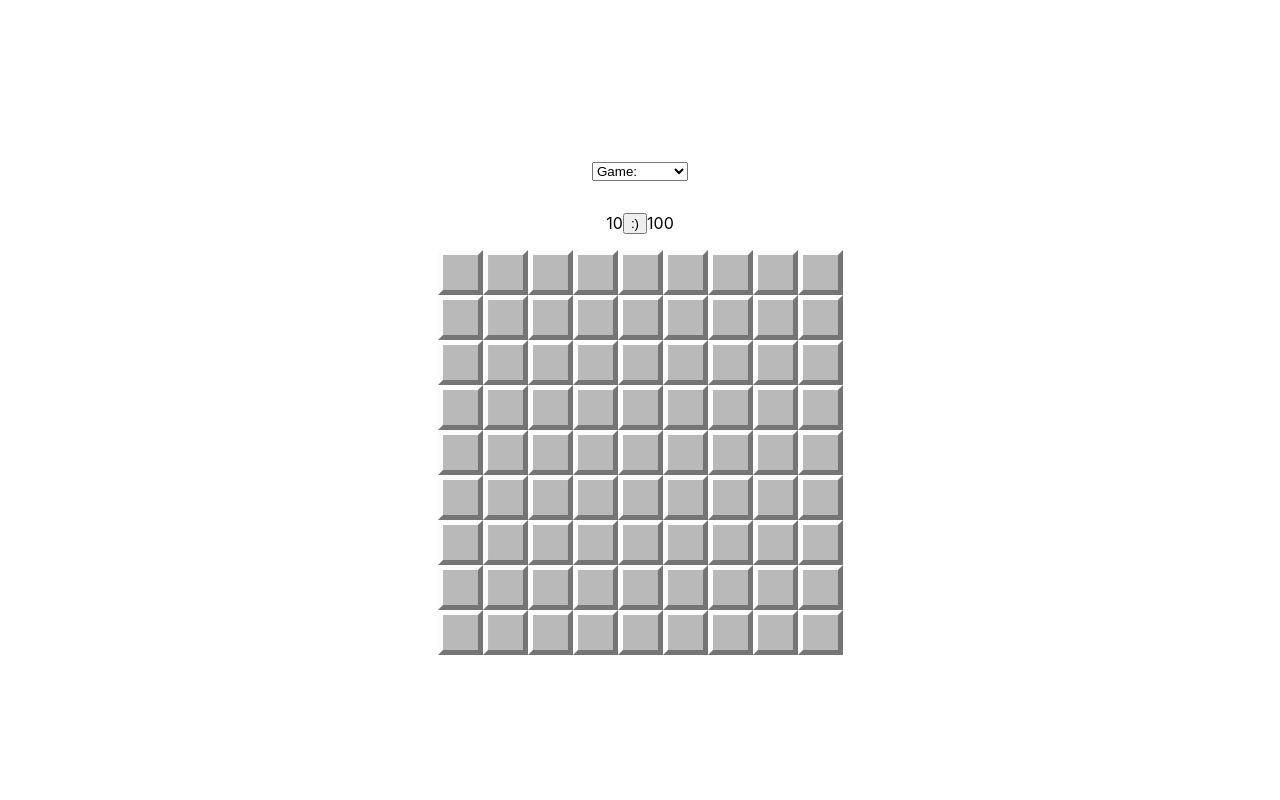
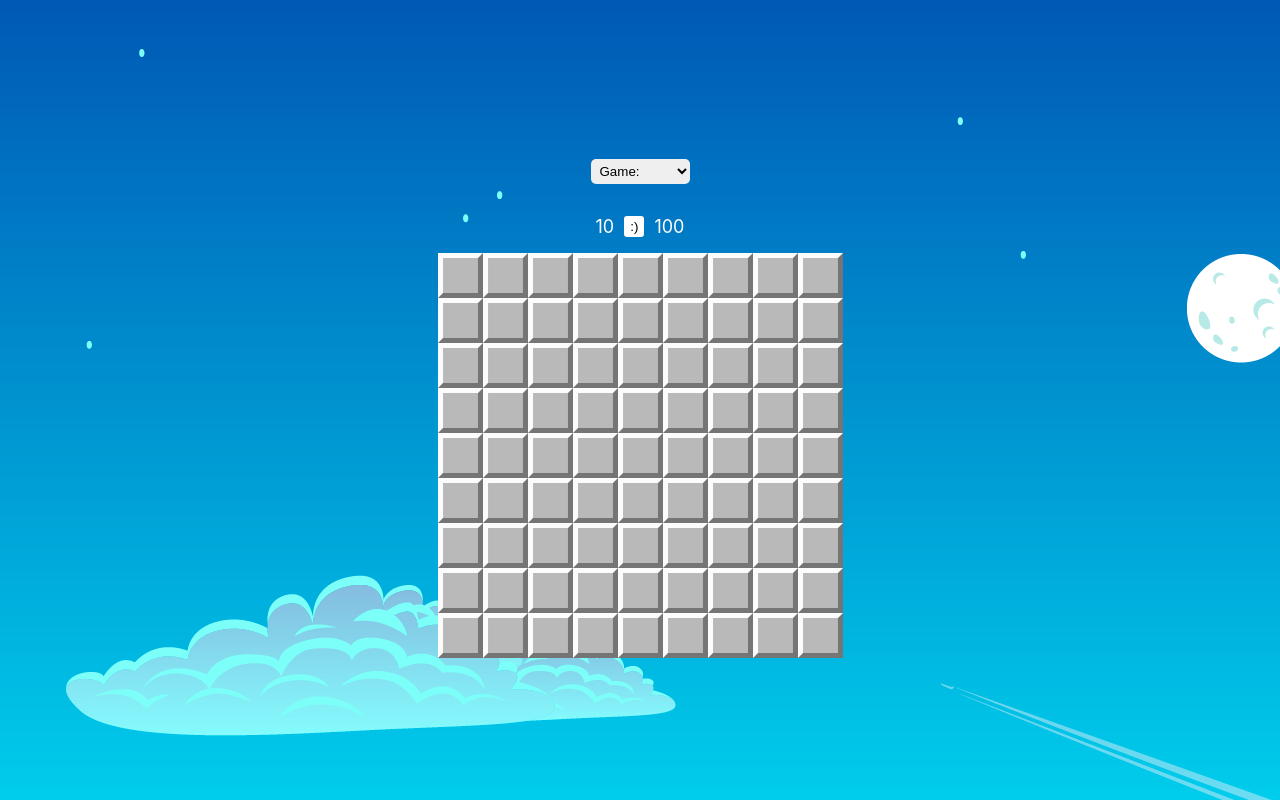
Before and after one commit to piyukore06/minesweeper, a React (Create React App) app: page / in a window 1280 px wide. Built offline with nearby package versions, Linux system fonts and the light colour scheme.

Commit message:
Added background image

```diff
--- a/src/App.css
+++ b/src/App.css
@@ -44,3 +44,23 @@
   display: block;
   padding-top: 5px;
 }
+
+.game-type-display {
+  padding-left: 10px;
+  padding-right: 10px;
+  font-size: 18px;
+  color: white;
+}
+
+select {
+  height: 25px;
+  border-radius: 5px;
+  border: 0;
+  padding-left: 5px;
+}
+
+.restart-game {
+  border: 0;
+  background: white;
+  border-radius: 3px;
+}
--- a/src/App.tsx
+++ b/src/App.tsx
@@ -12,7 +12,7 @@ function App() {
   const [gameType, setGameType] = useState(Games[0]);
   const [gameState, setGameState] = useState(':)');
   return (
-    <div className="body">
+    <div style={{ backgroundImage: `url(/images/bluemoon.png)` }} className="body">
       <div className="flex-container">
         <Menu onGameChange={setGameType} />
         <Header gameState={gameState} gameType={gameType} onGameChange={setGameType} />
--- a/src/Components/Header.tsx
+++ b/src/Components/Header.tsx
@@ -2,7 +2,7 @@ import React from 'react';
 import { GameType } from '../interfaces';
 
 const Display = (props: { value: number }) => {
-    return <div>{props.value}</div>
+    return <div className="game-type-display">{props.value}</div>
 }
 const Header = ({ gameType, gameState, onGameChange }: { gameType: GameType, gameState: string, onGameChange: React.Dispatch<React.SetStateAction<GameType>> }) => {
     const newGame = () => {
@@ -10,7 +10,7 @@ const Header = ({ gameType, gameState, onGameChange }: { gameType: GameType, gam
     }
     return <div className="header">
         <Display value={gameType.numberOfMines} />
-        <button onClick={newGame} >{gameState}</button>
+        <button className="restart-game" onClick={newGame} >{gameState}</button>
         <Display value={100} />
     </div>
 }
--- a/src/Components/Playground.tsx
+++ b/src/Components/Playground.tsx
@@ -32,10 +32,21 @@ class Playground extends React.Component<Props, State> {
         const [rowIndex, columnIndex] = tile.id.split('_').map(Number);
         const place = { rowIndex, columnIndex }
         const { tiles } = this.state;
+        const { gameType } = this.props;
         if (e.type === 'contextmenu') {
             e.preventDefault();
-            this.setState({ tiles: this.markTile(tiles, place) });
+            const newtiles = this.markToggleTile(tiles, place);
+            this.setState({ tiles: newtiles });
+            const marked = newtiles.flat().filter((x) => x.isMarked);
+            const markedMines = newtiles.flat().filter((x) => x.isMarked && x.value === 'M');
+            const won = markedMines.length === gameType.numberOfMines;
+            if (won) {
+                this.setState({ gameState: GameState.WON });
+            } else if (marked.length === gameType.numberOfMines) {
+                this.setState({ gameState: GameState.LOST });
+            }
         }
+
     }
 
     showOrExplode = (tile: TileState) => {
@@ -123,13 +134,13 @@ class Playground extends React.Component<Props, State> {
         ]
     }
 
-    markTile = (tiles: TileState[][], { rowIndex, columnIndex }: Place) => {
+    markToggleTile = (tiles: TileState[][], { rowIndex, columnIndex }: Place) => {
         if (tiles[rowIndex][columnIndex].isShown) {
             return tiles;
         }
         return [
             ...tiles.slice(0, rowIndex),
-            [...tiles[rowIndex].slice(0, columnIndex), { ...tiles[rowIndex][columnIndex], isMarked: true }, ...tiles[rowIndex].slice(columnIndex + 1)],
+            [...tiles[rowIndex].slice(0, columnIndex), { ...tiles[rowIndex][columnIndex], isMarked: !tiles[rowIndex][columnIndex].isMarked }, ...tiles[rowIndex].slice(columnIndex + 1)],
             ...tiles.slice(rowIndex + 1),
         ]
     }
```
Also changed, not shown: public/images/bluemoon.png (added).
